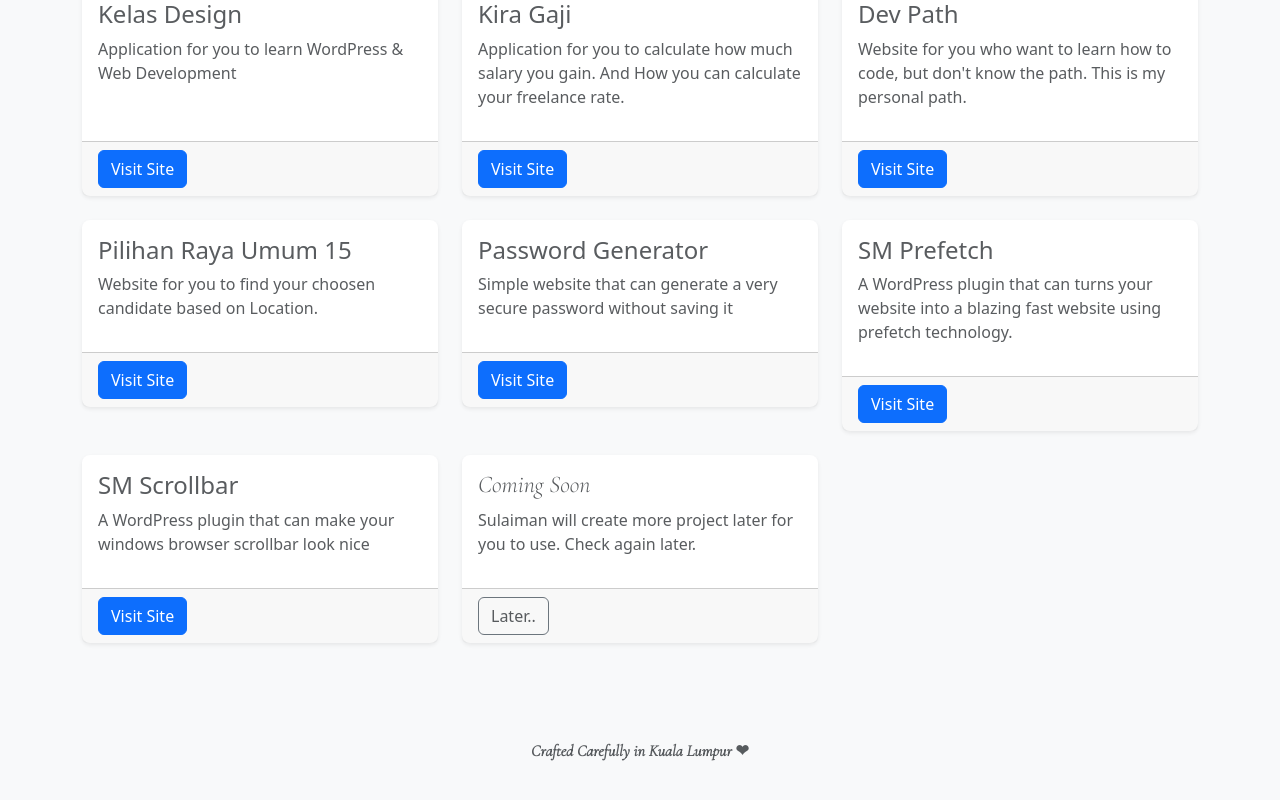
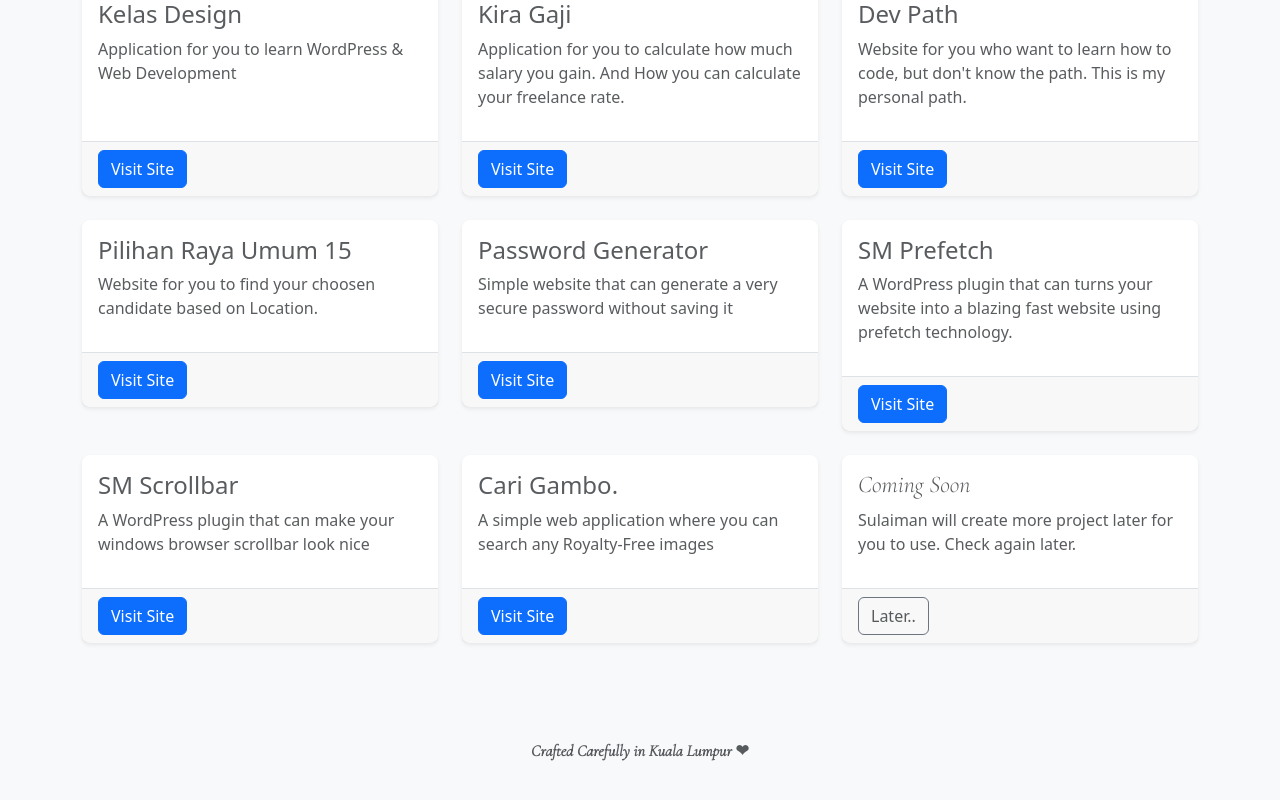
Before and after one commit to msulaimanmisri/sulaiman-profile, a Vue app: page /personal-project in a window 1280 px wide. Shown: the part 378-1178 px from the top of the page. Built offline with nearby package versions, Linux system fonts and the light colour scheme.

Commit message:
Add Cari Gambo Profile

```diff
--- a/src/views/personal-project.vue
+++ b/src/views/personal-project.vue
@@ -27,8 +27,9 @@
                             </p>
                         </div>
 
-                    <div class="card-footer">
-                        <a href="https://bit.ly/daftar-kelas-design" target="_blank" class="btn btn-primary btn-stm">Visit Site</a>
+                        <div class="card-footer border-top">
+                            <a href="https://bit.ly/daftar-kelas-design" target="_blank"
+                                class="btn btn-primary btn-stm">Visit Site</a>
                         </div>
                     </div>
                 </div>
@@ -41,12 +42,14 @@
                             </h4>
 
                             <p class="p-0 text-muted">
-                            Application for you to calculate how much salary you gain. And How you can calculate your freelance rate.
+                                Application for you to calculate how much salary you gain. And How you can calculate your
+                                freelance rate.
                             </p>
                         </div>
 
-                    <div class="card-footer">
-                        <a href="https://kira.sulaimanmisri.com" target="_blank" class="btn btn-primary btn-stm">Visit Site</a>
+                        <div class="card-footer border-top">
+                            <a href="https://kira.sulaimanmisri.com" target="_blank" class="btn btn-primary btn-stm">Visit
+                                Site</a>
                         </div>
                     </div>
                 </div>
@@ -59,12 +62,14 @@
                             </h4>
 
                             <p class="p-0 text-muted">
-                            Website for you who want to learn how to code, but don't know the path. This is my personal path.
+                                Website for you who want to learn how to code, but don't know the path. This is my personal
+                                path.
                             </p>
                         </div>
 
-                    <div class="card-footer">
-                        <a href="https://dev.sulaimanmisri.com/" target="_blank" class="btn btn-primary btn-stm">Visit Site</a>
+                        <div class="card-footer border-top">
+                            <a href="https://dev.sulaimanmisri.com/" target="_blank" class="btn btn-primary btn-stm">Visit
+                                Site</a>
                         </div>
                     </div>
                 </div>
@@ -81,8 +86,9 @@
                             </p>
                         </div>
 
-                    <div class="card-footer">
-                        <a href="https://pru15.sulaimanmisri.com/" target="_blank" class="btn btn-primary btn-stm">Visit Site</a>
+                        <div class="card-footer border-top">
+                            <a href="https://pru15.sulaimanmisri.com/" target="_blank" class="btn btn-primary btn-stm">Visit
+                                Site</a>
                         </div>
                     </div>
                 </div>
@@ -99,8 +105,9 @@
                             </p>
                         </div>
 
-                    <div class="card-footer">
-                        <a href="https://pass.sulaimanmisri.com/" target="_blank" class="btn btn-primary btn-stm">Visit Site</a>
+                        <div class="card-footer border-top">
+                            <a href="https://pass.sulaimanmisri.com/" target="_blank" class="btn btn-primary btn-stm">Visit
+                                Site</a>
                         </div>
                     </div>
                 </div>
@@ -113,12 +120,14 @@
                             </h4>
 
                             <p class="p-0 text-muted">
-                            A WordPress plugin that can turns your website into a blazing fast website using prefetch technology.
+                                A WordPress plugin that can turns your website into a blazing fast website using prefetch
+                                technology.
                             </p>
                         </div>
 
-                    <div class="card-footer">
-                        <a href="https://wordpress.org/plugins/sm-prefetch/" target="_blank" class="btn btn-primary btn-stm">Visit Site</a>
+                        <div class="card-footer border-top">
+                            <a href="https://wordpress.org/plugins/sm-prefetch/" target="_blank"
+                                class="btn btn-primary btn-stm">Visit Site</a>
                         </div>
                     </div>
                 </div>
@@ -135,8 +144,28 @@
                             </p>
                         </div>
 
-                    <div class="card-footer">
-                        <a href="https://wordpress.org/plugins/sm-scrollbar/" target="_blank" class="btn btn-primary btn-stm">Visit Site</a>
+                        <div class="card-footer border-top">
+                            <a href="https://wordpress.org/plugins/sm-scrollbar/" target="_blank"
+                                class="btn btn-primary btn-stm">Visit Site</a>
+                        </div>
+                    </div>
+                </div>
+
+                <div class="col-md-4 mt-4 cariGambo">
+                    <div class="card border-0 shadow-sm rounded-3">
+                        <div class="card-body">
+                            <h4 class="text-muted">
+                                Cari Gambo.
+                            </h4>
+
+                            <p class="p-0 text-muted">
+                                A simple web application where you can search any Royalty-Free images
+                            </p>
+                        </div>
+
+                        <div class="card-footer border-top">
+                            <a href="https://gambo.sulaimanmisri.com" target="_blank" class="btn btn-primary btn-stm">Visit
+                                Site</a>
                         </div>
                     </div>
                 </div>
@@ -153,7 +182,7 @@
                             </p>
                         </div>
 
-                    <div class="card-footer">
+                        <div class="card-footer border-top">
                             <a href="" target="_blank" class="btn btn-outline-secondary text-muted btn-stm">Later..</a>
                         </div>
                     </div>
```
Lines whose indentation alone changed are shown as unchanged.
